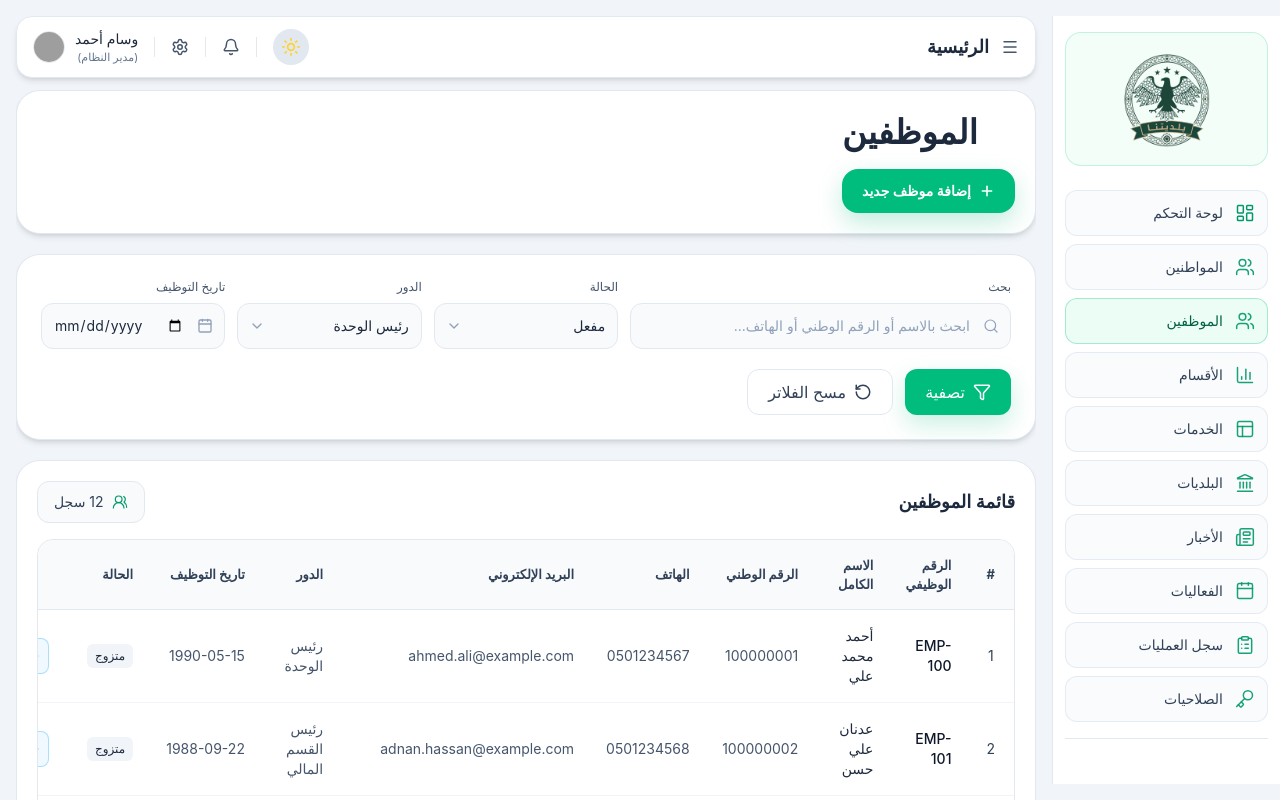
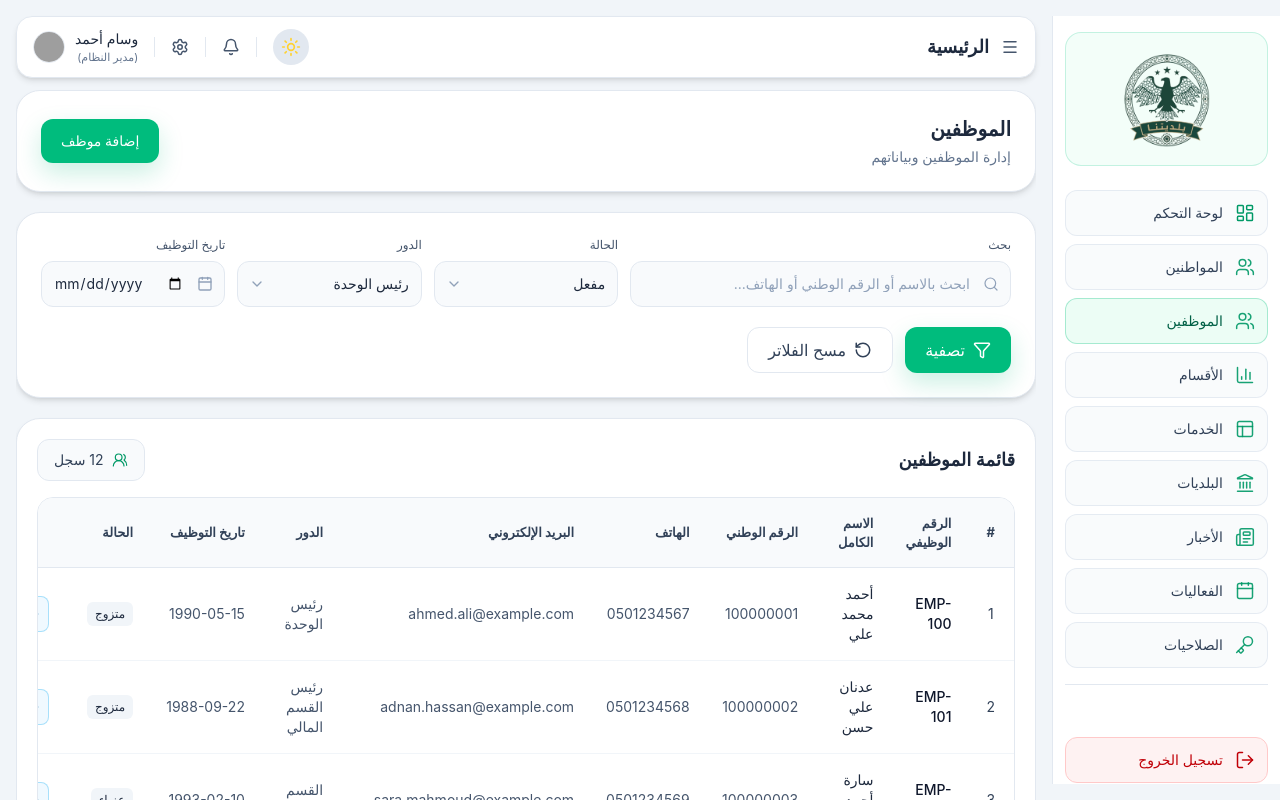
Before and after one commit to Heba-Abbas/E-municipality, a React (Vite) app: page /dashboard/employees in a window 1280 px wide. Shown: the top 800 px of the page. Built offline with nearby package versions, Linux system fonts and the light colour scheme; grey boxes are pictures that could not be loaded.

Commit message:
edit header

```diff
--- a/src/components/Employees/EmployeesHeader.jsx
+++ b/src/components/Employees/EmployeesHeader.jsx
@@ -3,19 +3,38 @@ import { Plus } from "lucide-react";
 
 function EmployeesHeader({ totalRows, activeCount, pendingCount, onAddEmployee }) {
   return (
-    <section className="rounded-3xl border border-slate-200 bg-white px-4 py-4 shadow-md transition-colors duration-300 dark:border-white/5 dark:bg-[#0f1821] dark:shadow-[0_14px_36px_rgba(0,0,0,0.28)] lg:px-5 lg:py-5">
-      <div className="flex flex-col gap-4 lg:grid lg:grid-cols-[auto_1fr] lg:items-start lg:gap-6">
-        <div className="flex flex-col items-end gap-4 text-right lg:justify-self-start">
-          <div className="space-y-2">
-            <h1 className="text-2xl font-bold leading-tight text-slate-800 dark:text-white lg:text-[2.1rem]">
+    <section className="rounded-3xl border border-slate-200 bg-white p-5 shadow-md transition-colors duration-300 dark:border-white/5 dark:bg-[#0f1821] dark:shadow-[0_14px_36px_rgba(0,0,0,0.22)] lg:p-6">
+          <div className="flex flex-col gap-4 sm:flex-row sm:items-center sm:justify-between">
+
+            <div className="flex items-center gap-3">
+
+
+              <div>
+                <h1 className="text-xl font-semibold text-slate-800 dark:text-white">
                   الموظفين
                 </h1>
+
+                <p className="mt-1 text-sm text-slate-500 dark:text-slate-400">
+                  إدارة الموظفين وبياناتهم
+                </p>
+              </div>
             </div>
 
-          <button type="button" onClick={onAddEmployee} className="inline-flex h-11 items-center gap-2 rounded-2xl bg-emerald-500 px-5 text-sm font-semibold text-white shadow-[0_10px_24px_rgba(16,185,129,0.25)] transition hover:bg-emerald-600 dark:bg-emerald-500 dark:hover:bg-emerald-400">
-            <Plus className="h-4 w-4" strokeWidth={2.4} />
-            <span>إضافة موظف جديد</span>
+
+            <div className="flex flex-col gap-4 sm:flex-row sm:items-center sm:justify-between">
+
+
+
+              <div>
+                <button
+                  type="button"
+                  className="inline-flex h-11 items-center gap-2 rounded-xl bg-emerald-500 px-5 text-sm font-medium text-white shadow-[0_10px_24px_rgba(16,185,129,0.22)] transition hover:bg-emerald-600"
+                >
+                  {/* <Plus className="h-4 w-4" strokeWidth={2} /> */}
+                  إضافة موظف
                 </button>
+              </div>
+
             </div>
           </div>
         </section>
--- a/src/data/dashboardData.js
+++ b/src/data/dashboardData.js
@@ -96,7 +96,6 @@ export const sidebarItems = [
   { label: 'البلديات', path: '/dashboard/municipalities', icon: 'municipalities' },
   { label: 'الأخبار', path: '/dashboard/news', icon: 'news' },
   { label: 'الفعاليات', path: '/dashboard/events', icon: 'events' },
-  { label: 'سجل العمليات', path: '/dashboard/operations-log', icon: 'logs' },
   { label: 'الصلاحيات', path: '/dashboard/roles-permissions', icon: 'roles' },
 
 
--- a/src/router/AppRouter.jsx
+++ b/src/router/AppRouter.jsx
@@ -29,7 +29,6 @@ function AppRouter() {
         <Route path="/dashboard/news" element={<ComingSoonPage title="الأخبار" />} />
         <Route path="/dashboard/events" element={<ComingSoonPage title="الفعاليات" />} />
         <Route path="/dashboard/users" element={<CitizensPage />} />
-        <Route path="/dashboard/operations-log" element={<ComingSoonPage title="سجل العمليات" />} />
         <Route path="/dashboard/services" element={<ComingSoonPage title="الخدمات" />} />
         <Route path="/dashboard/departments" element={<ComingSoonPage title="الأقسام" />} />
         <Route path="/dashboard/municipalities" element={<MunicipalitiesPage />} />
```
Lines whose indentation alone changed are shown as unchanged.
